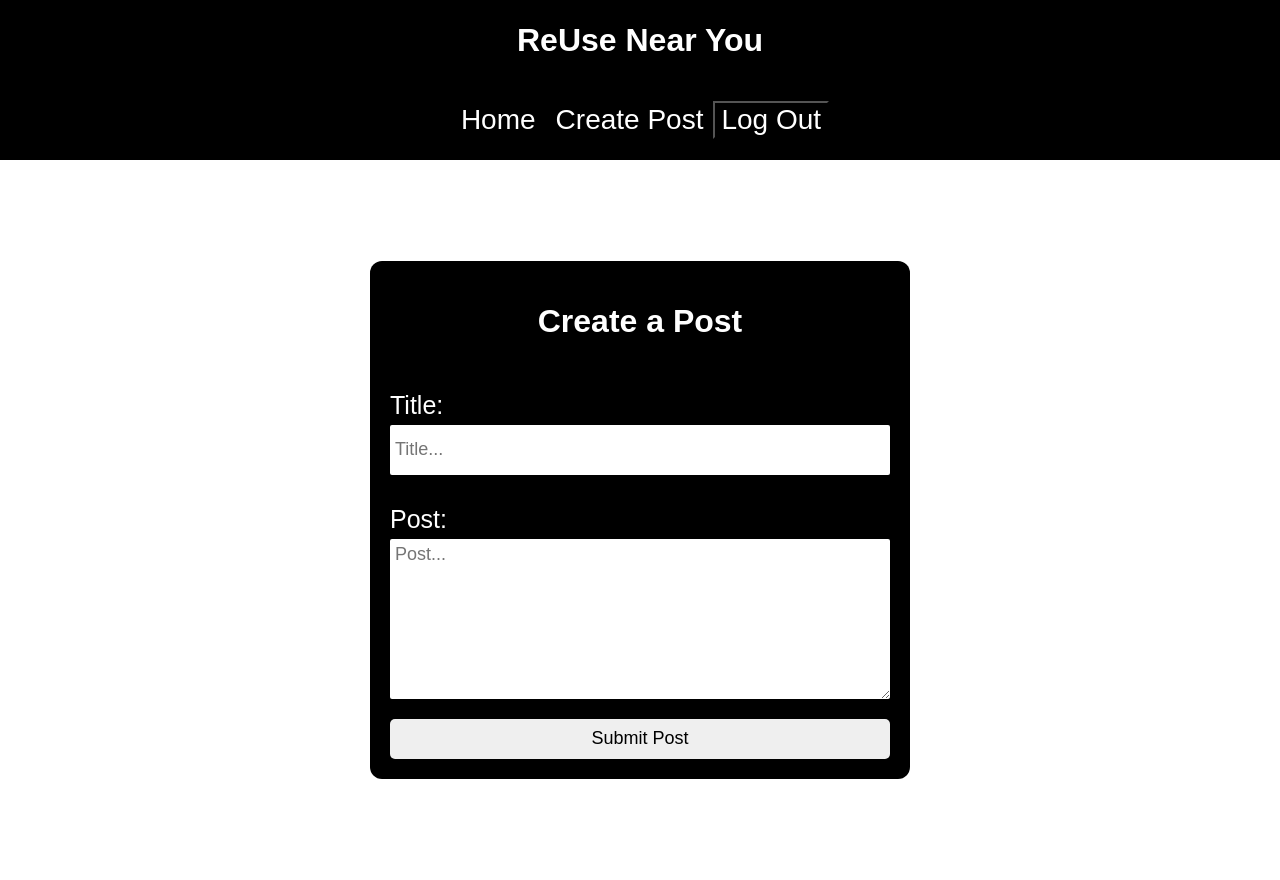
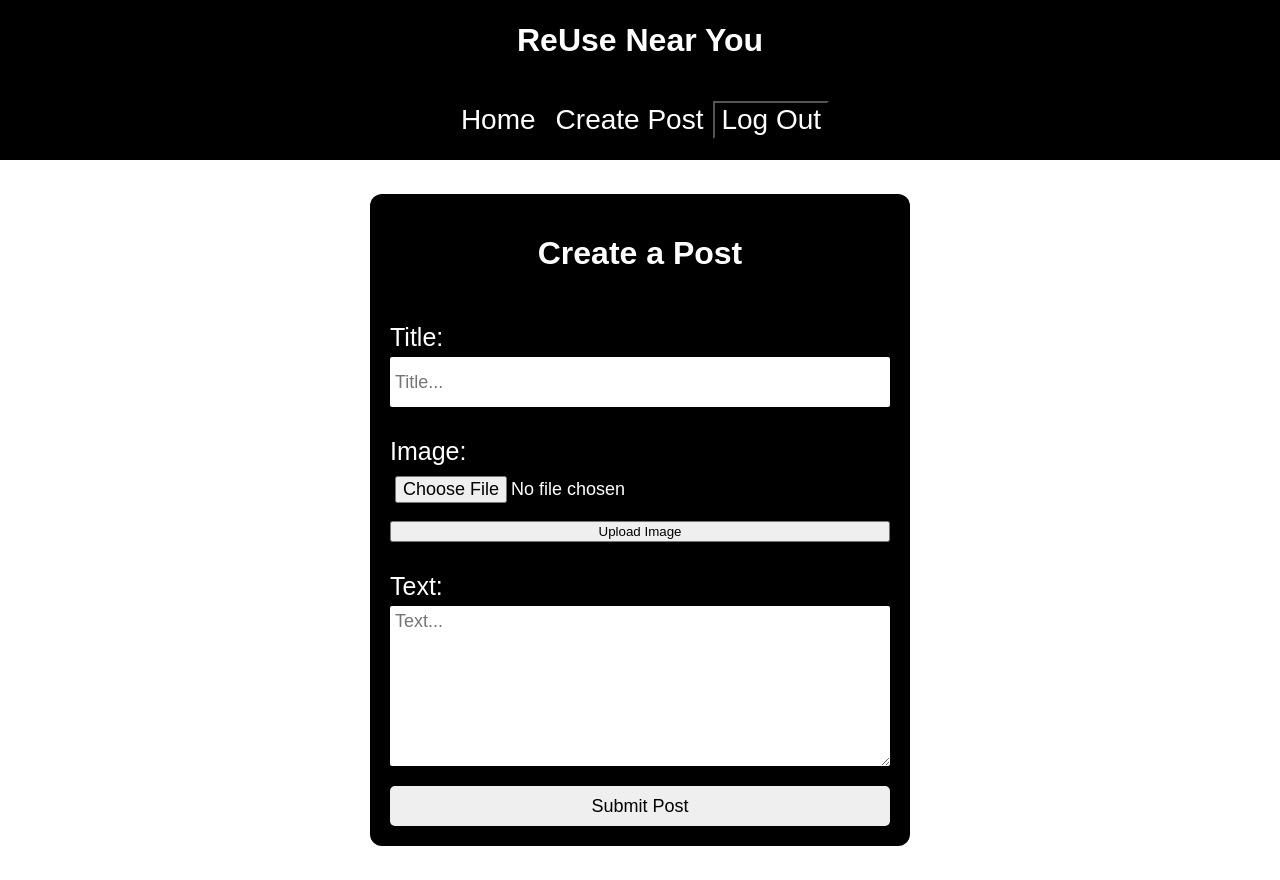
Before and after one commit to georgia-adam/reuse-near-you, a React (Create React App) app: page /createpost in a window 1280 px wide. Built offline with nearby package versions, Linux system fonts and the light colour scheme; no server answers; sample sign-in values are in the browser's storage.

Commit message:
added image add JSX to CreatePost

```diff
--- a/src/App.css
+++ b/src/App.css
@@ -79,7 +79,7 @@ a {
   height: 150px;
 }
 
-.cpContainer button {
+.submitButton {
   margin-top: 20px;
   height: 40px;
   border: none;
@@ -87,6 +87,7 @@ a {
   cursor: pointer;
   font-size: 18px;
 }
+
 input,
 textarea {
   margin-top: 5px;
@@ -106,7 +107,7 @@ textarea {
   font-size: 30px;
 }
 
-/* GOOGLE BUTTOn */
+/* GOOGLE BUTTON */
 .login-with-google-btn {
   cursor: pointer;
   transition: background-color 0.3s, box-shadow 0.3s;
--- a/src/pages/CreatePost.js
+++ b/src/pages/CreatePost.js
@@ -39,15 +39,22 @@ function CreatePost({ isAuth }) {
           />
         </div>
         <div className="inputGp">
-          <label>Post:</label>
+          <label>Image:</label>
+          <input type="file" />
+          <button>Upload Image</button>
+        </div>
+        <div className="inputGp">
+          <label>Text:</label>
           <textarea
-            placeholder="Post..."
+            placeholder="Text..."
             onChange={(event) => {
               setPostText(event.target.value);
             }}
           />
         </div>
-        <button onClick={createPost}>Submit Post</button>
+        <button className="submitButton" onClick={createPost}>
+          Submit Post
+        </button>
       </div>
     </div>
   );
```
